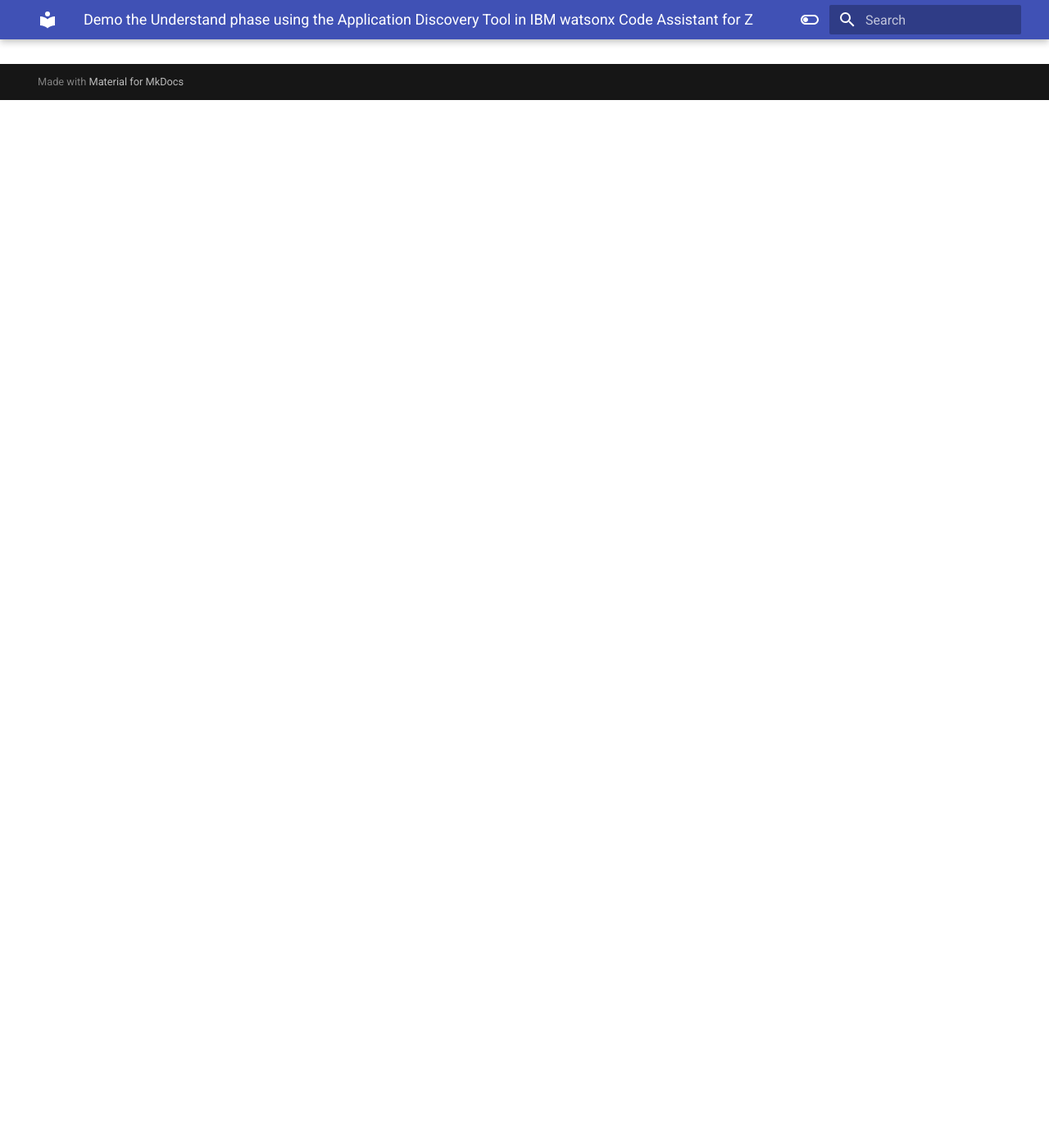
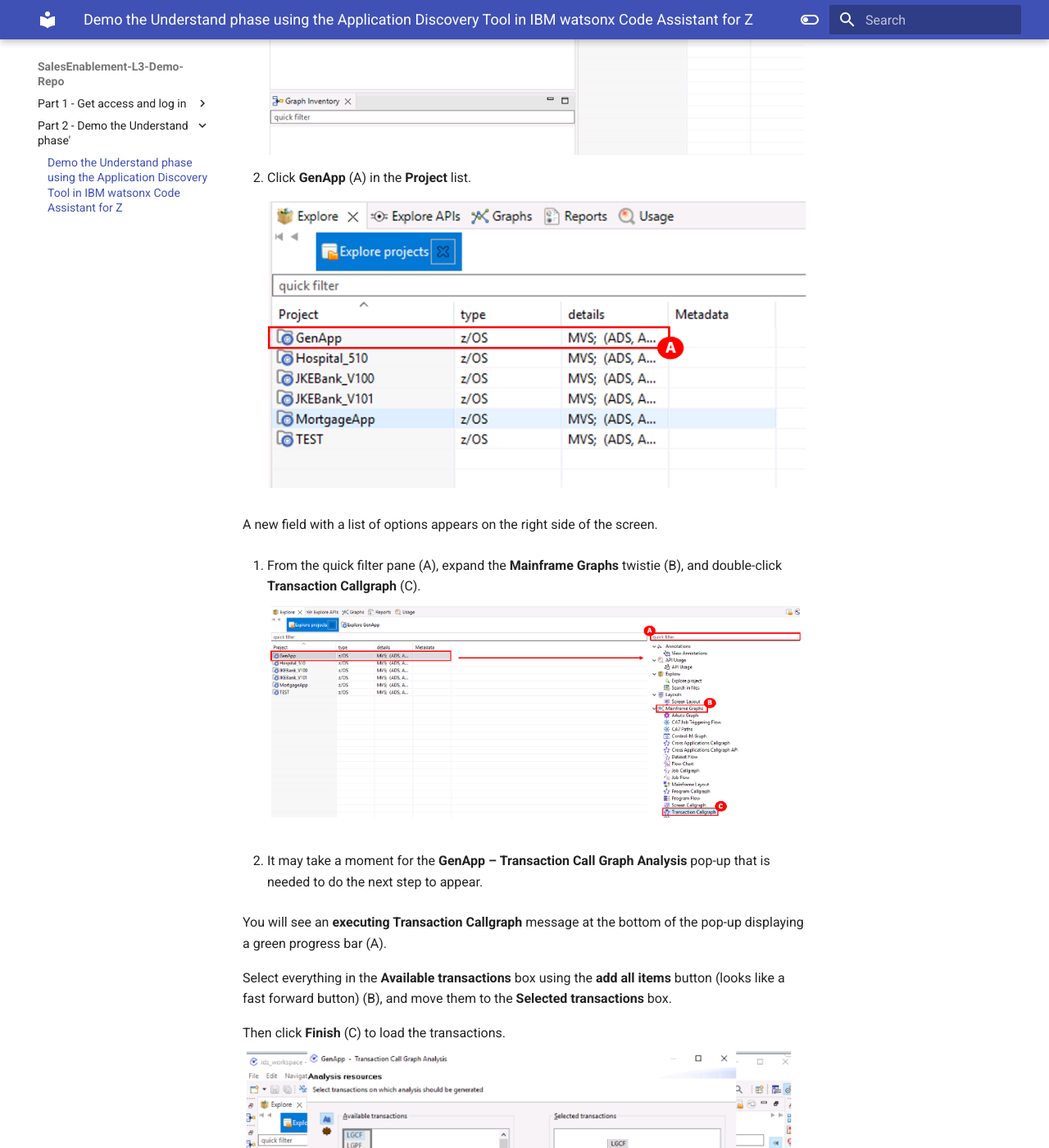
Before and after one commit to IBM/SalesEnablement-L3-Demo-Repo, an MkDocs documentation site: the page built from docs/demo-the-understand/Demo the Understand phase.md, in a window 1280 px wide and 1400 px high, scrolled down 1278 px. Shown: the whole window at 82% size. Built offline with MkDocs 1.6.1 and Material for MkDocs 9.7.7, drawn with Linux system fonts in a browser that asks for light colours; some of the changed text lies outside the part shown.

Commit message:
checking the demo the Understand phase

```diff
--- a/docs/demo-the-understand/Demo the Understand phase.md
+++ b/docs/demo-the-understand/Demo the Understand phase.md
@@ -4,3 +4,31 @@
 
    It may take a minute for the application to open, but you will soon see the splash screen.
    ![](images/splash.png)
+
+   The IBM Developer for z/OS Integrated Developer Environment (IDE) opens displaying the **Explore projects** tab (A).
+   ![](images/explorprojects1.png)
+
+2. Right-click below the quick filter area (A), and click **Get project list** (B).
+   ![](images/getprojlist.png)
+
+3. Click **GenApp** (A) in the **Project** list.
+   ![](images/GenApp.png)
+
+   A new field with a list of options appears on the right side of the screen.
+
+4. From the quick filter pane (A), expand the **Mainframe Graphs** twistie (B), and double-click **Transaction Callgraph** (C).
+   ![](images/transactioncallgraph.png)
+
+5. It may take a moment for the **GenApp – Transaction Call Graph Analysis** pop-up that is needed to do the next step to appear.
+
+   You will see an **executing Transaction Callgraph** message at the bottom of the pop-up displaying a green progress bar (A).
+
+   Select everything in the **Available transactions** box using the **add all items** button (looks like a fast forward button) (B), and move them to the **Selected transactions** box.
+
+   Then click **Finish** (C) to load the transactions.
+   ![](images/GenApp-selecttransactions.png)
+
+   A call graph is loaded with all the transactions in this profiled application. (Note: it may take a few minutes for the graph to build.)
+   ![](images/callgraph.png)
+
+8. Zoom in so you can see the transaction named **SSC1** (A). This transaction is related to the CUSTOMER table. The SSC1 transaction is used to Add, Insert, and Update the CUSTOMER table. SSC1 will be used in the next phase.
```
Also changed, not shown: docs/demo-the-understand/images/GenApp-selecttransactions.png (added), docs/demo-the-understand/images/GenApp.png (added), docs/demo-the-understand/images/callgraph.png (added), docs/demo-the-understand/images/explorprojects1.png (added), docs/demo-the-understand/images/getprojlist.png (added), docs/demo-the-understand/images/transactioncallgraph.png (added).
